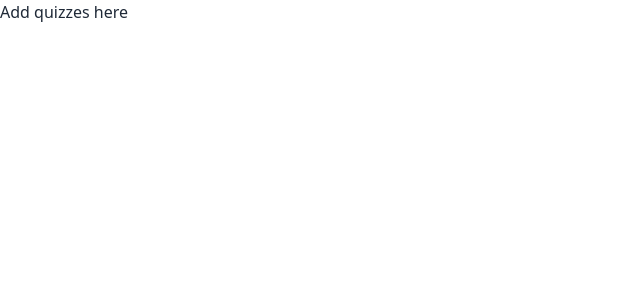
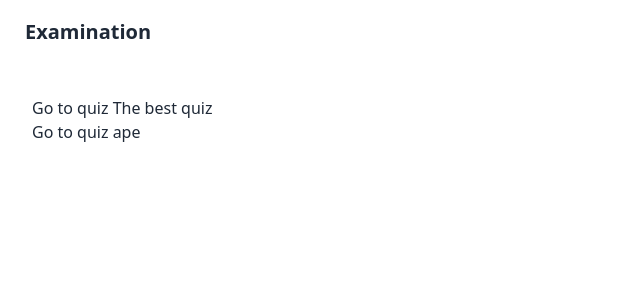
Before and after one commit to teamy2/examination, a SvelteKit app: page /quizzes in a window 1280 px wide. Shown: the top 300 px of the page, without its empty margins (0-640 px from the left). Built offline with nearby package versions, Linux system fonts and the light colour scheme.

Commit message:
feat: added quiz routing

```diff
--- /dev/null
+++ b/src/lib/quizzes.ts
@@ -0,0 +1,12 @@
+export const quizzes = [{
+    id : 123,
+    author: "Basil Top",
+    title: "The best quiz",
+    description: "the best quiz is a quiz about being the best quiz that is the very best"
+},
+
+{id : 456,
+    author: "ape",
+    title: "ape",
+description: "ape ape ape ape ape ape ape ape ape ape ape ape ape ape ape ape"
+}]
--- a/src/routes/+layout.svelte
+++ b/src/routes/+layout.svelte
@@ -2,4 +2,14 @@
 	import '../app.css';
 </script>
 
-<slot />
+<div class="min-h-screen">
+	<div class="navbar">
+		<div class="flex-1">
+		  <a class="btn btn-ghost normal-case text-xl red">Examination</a>
+		</div>
+
+	  </div>
+	<div class="min-h-full p-8">
+		<slot />
+	</div>
+</div>
--- a/src/routes/login/+page.svelte
+++ b/src/routes/login/+page.svelte
@@ -1,4 +1,5 @@
-<div class="card flex-shrink-0 w-full max-w-sm shadow-2xl bg-base-100">
+<div class="grid place-items-center h-full justify-center items-center">
+    <div class="card flex-shrink-10 w-full max-w-sm shadow-2xl bg-base-100">
         <form class="card-body">
           <div class="form-control">
             <label class="label">
@@ -20,3 +21,4 @@
           </div>
         </form>
       </div>
+</div>
--- a/src/routes/quizzes/+page.svelte
+++ b/src/routes/quizzes/+page.svelte
@@ -1 +1,10 @@
-<div>Add quizzes here</div>
+<script lang="ts">
+    import {quizzes} from "$lib/quizzes";
+</script>
+
+
+{#each quizzes as quiz, index}
+<div>
+    <a href="/quizzes/{quiz.id}">Go to quiz {quiz.title}</a>
+</div>
+{/each}
--- /dev/null
+++ b/src/routes/quizzes/[id]/+page.svelte
@@ -0,0 +1,14 @@
+<script lang="ts">
+    import { page } from "$app/stores";
+
+    import {quizzes} from "$lib/quizzes";
+
+
+
+    const id = parseInt($page.params.id);
+
+    const quiz = quizzes.find(q => q.id === id)!;
+
+</script>
+
+<div>{quiz.author}</div>
```
Lines whose indentation alone changed are shown as unchanged.
